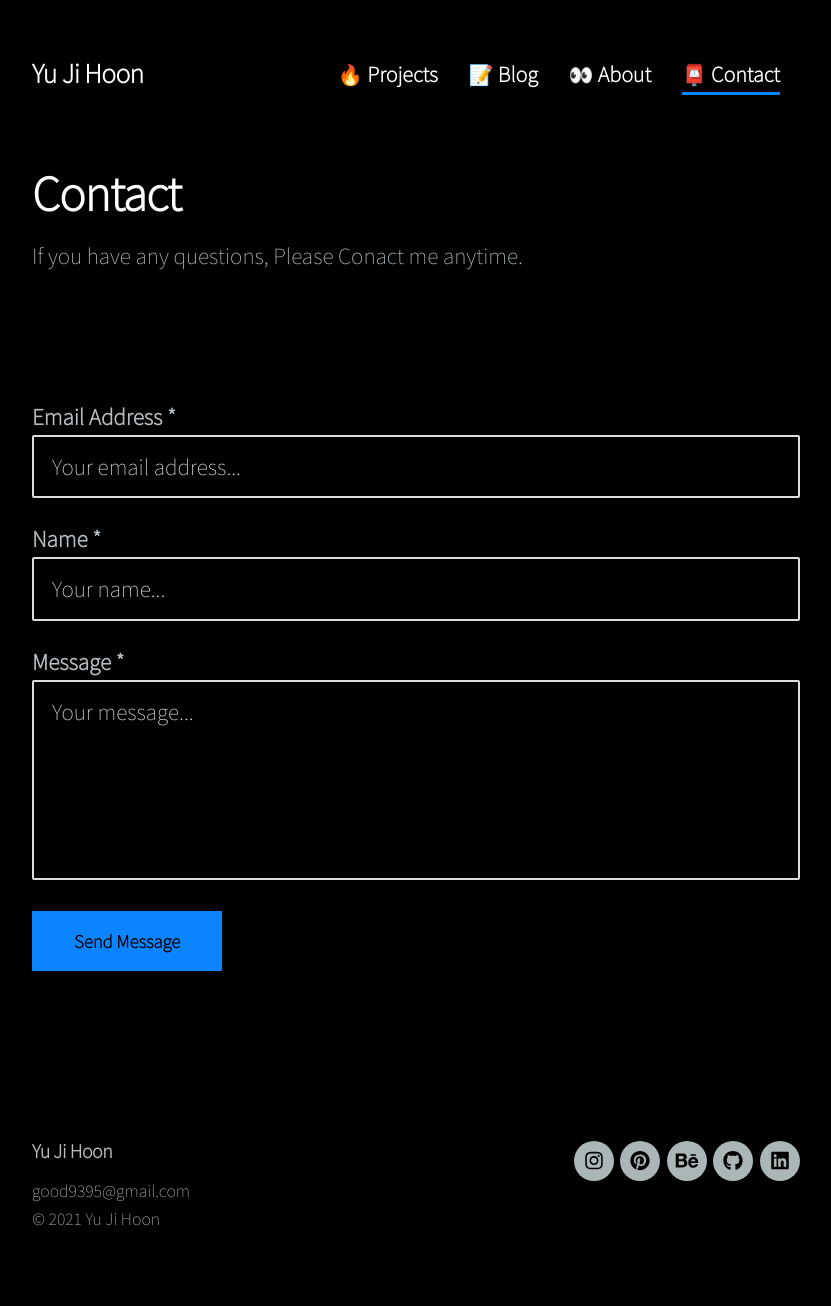
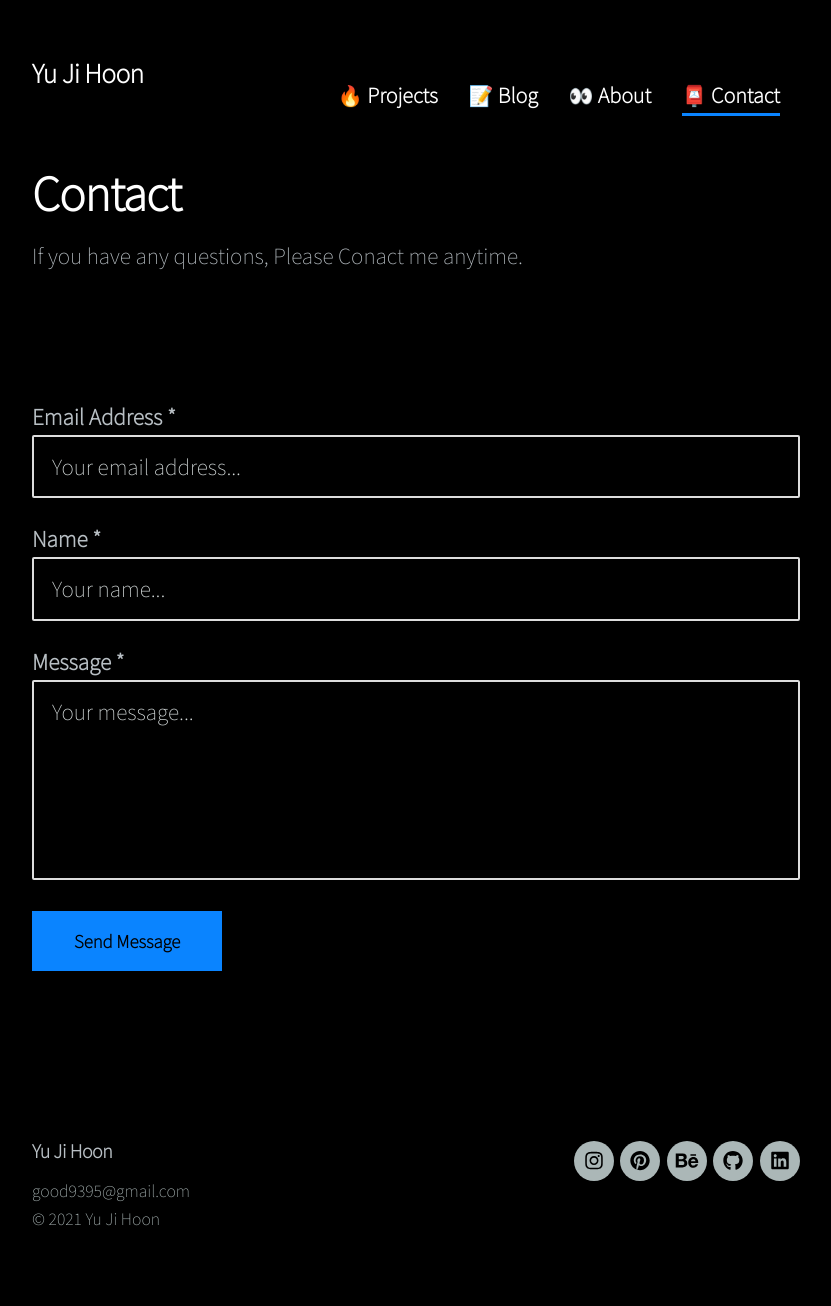
Before and after one commit to jihoon-yu/jihoon-yu.github.io, a Jekyll site: the page built from _pages/contact.md, in a window 1280 px wide. Shown: the whole page, without its empty margins (224-1055 px from the left). Built offline with Jekyll 4.4.1, drawn with Linux system fonts in a browser that asks for light colours; nearby versions of some CDN libraries.

Commit message:
Update _header.scss

```diff
--- a/_sass/_includes/_header.scss
+++ b/_sass/_includes/_header.scss
@@ -65,7 +65,7 @@
     position: absolute;
     top: 50%;
     right: 20px;
-    @include translate(0, -50%);
+    //@include translate(0, -50%);
   }
 }
 
```
